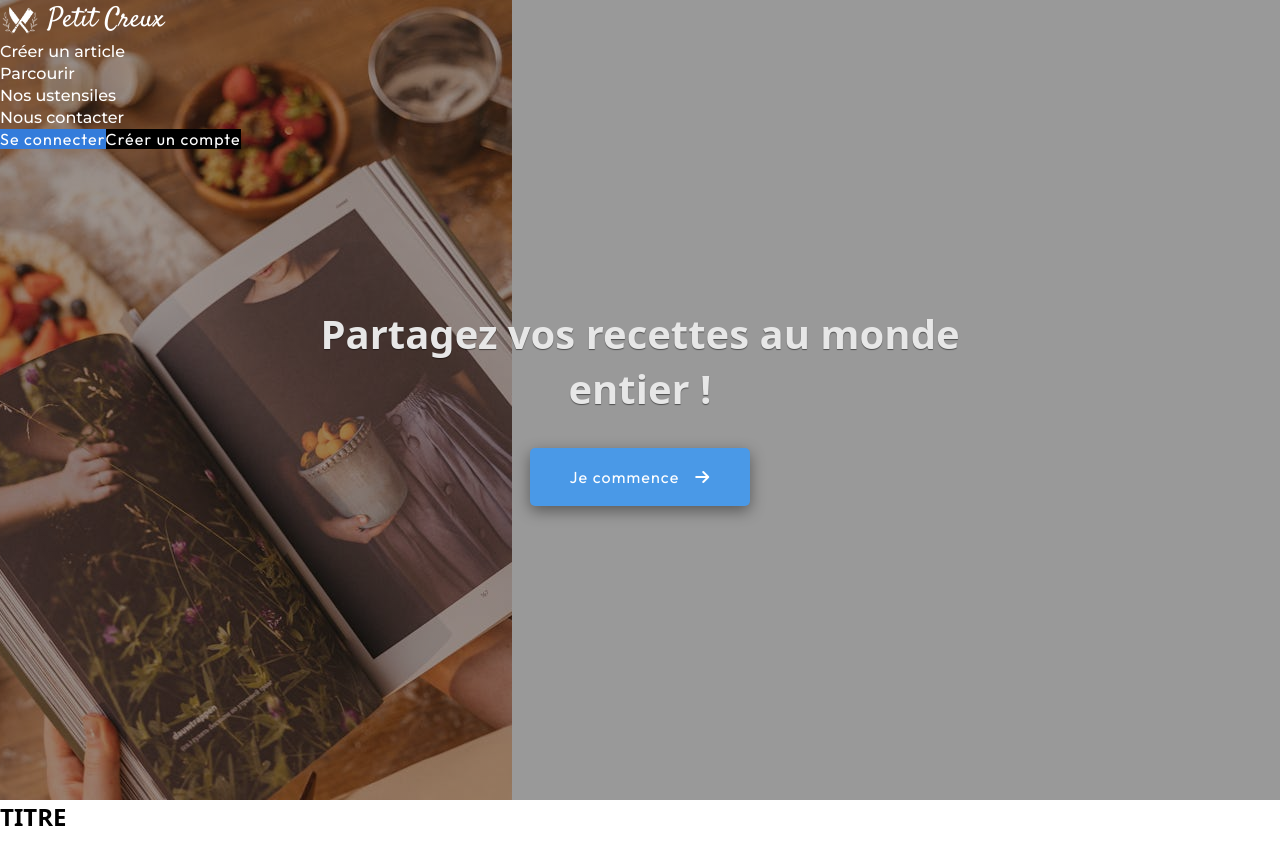
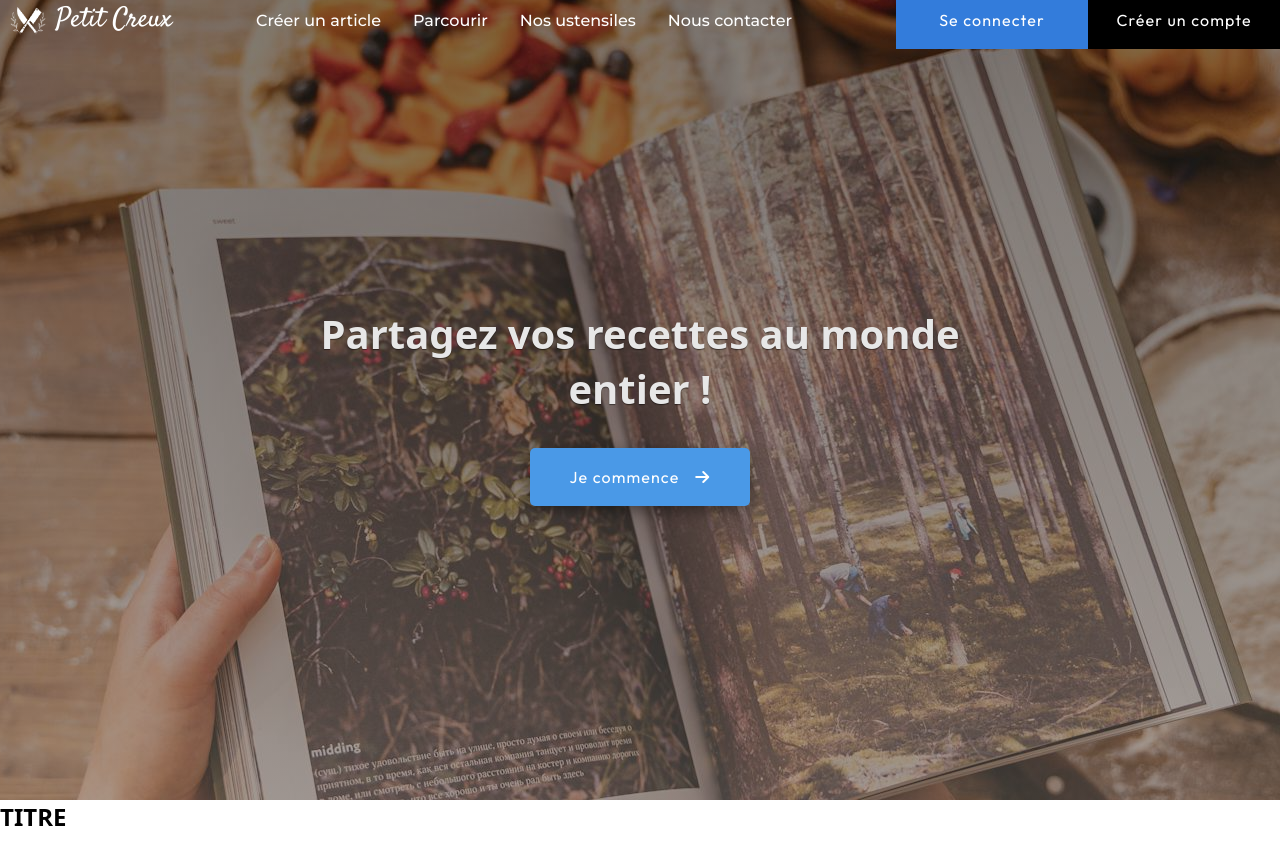
Before and after one commit to axelhri/Petit-Creux, a React (Vite) app: page / in a window 1280 px wide. Shown: the top 864 px of the page. Built offline with nearby package versions, Linux system fonts and the light colour scheme.

Commit message:
nav and home front done

```diff
--- a/src/CSS/Navbar.module.css
+++ b/src/CSS/Navbar.module.css
@@ -48,7 +48,7 @@
   position: fixed;
 }
 
-@media screen and (max-width: 480px) {
+@media screen and (max-width: 1200px) {
   .navContainer {
     display: flex;
     align-items: center;
@@ -184,7 +184,7 @@
 
 /* ============= DESKTOP RESPONSIVE ============= */
 
-@media screen and (min-width: 1920px) {
+@media screen and (min-width: 1200px) {
   .navContainer {
     /* background-color: rgba(0, 0, 0, 0.5); */
     /* backdrop-filter: blur(5px); */
@@ -198,7 +198,7 @@
     padding: 0.5rem;
   }
 
-  nav {
+  #navbar {
     display: flex;
     justify-content: space-between;
     align-items: center;
@@ -213,7 +213,7 @@
     display: flex;
     justify-content: space-between;
     align-items: center;
-    inline-size: 64%;
+    inline-size: 80%;
     overflow: hidden;
   }
 
@@ -234,3 +234,9 @@
     /* margin-inline-end: 0.5rem; */
   }
 }
+
+@media screen and (min-width: 1800px) {
+  .linkContainer {
+    inline-size: 64%;
+  }
+}
--- a/src/index.css
+++ b/src/index.css
@@ -54,17 +54,49 @@
 }
 
 body {
-  background: linear-gradient(rgba(0, 0, 0, 0.4), rgba(0 0 0 / 0.4)),
+  background: linear-gradient(rgba(0, 0, 0, 0.5), rgba(255, 255, 255, 0.4)),
     url(./images/pexels-anthonyshkraba-production-8902112.jpg) no-repeat -8rem -4rem;
   min-height: 300vh;
 }
 
-@media screen and (min-width: 1900px) {
+@media screen and (min-width: 500px) {
+  body {
+    background: linear-gradient(rgba(0, 0, 0, 0.5), rgba(255, 255, 255, 0.4)),
+      url(./images/pexels-anthonyshkraba-production-8902124.jpg) no-repeat -40rem -24rem;
+    min-height: 300vh;
+  }
+}
+
+@media screen and (min-width: 1200px) {
+  body {
+    background: linear-gradient(rgba(0, 0, 0, 0.5), rgba(255, 255, 255, 0.5)),
+      url(./images/pexels-anthonyshkraba-production-8902124.jpg) no-repeat -25rem -20rem;
+    min-height: 300vh;
+  }
+}
+
+@media screen and (min-width: 1500px) {
+  body {
+    background: linear-gradient(rgba(0, 0, 0, 0.5), rgba(255, 255, 255, 0.5)),
+      url(./images/pexels-anthonyshkraba-production-8902124.jpg) no-repeat -15rem -20rem;
+    min-height: 300vh;
+  }
+}
+
+@media screen and (min-width: 1600px) {
+  body {
+    background: linear-gradient(rgba(0, 0, 0, 0.5), rgba(255, 255, 255, 0.5)),
+      url(./images/pexels-anthonyshkraba-production-8902124.jpg) no-repeat 0rem -20rem;
+    min-height: 300vh;
+  }
+}
+
+@media screen and (min-width: 1920px) {
   body {
     background: linear-gradient(rgba(0, 0, 0, 0.5), rgba(255, 255, 255, 0.5)),
       url(./images/pexels-anthonyshkraba-production-8902124.jpg) no-repeat 0 -18rem;
     min-height: 300vh;
-    background-size: 100%;
+    background-size: contain;
   }
 }
 
```
